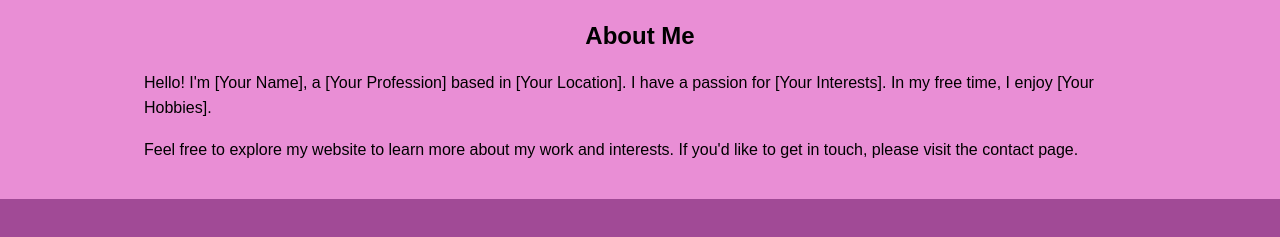
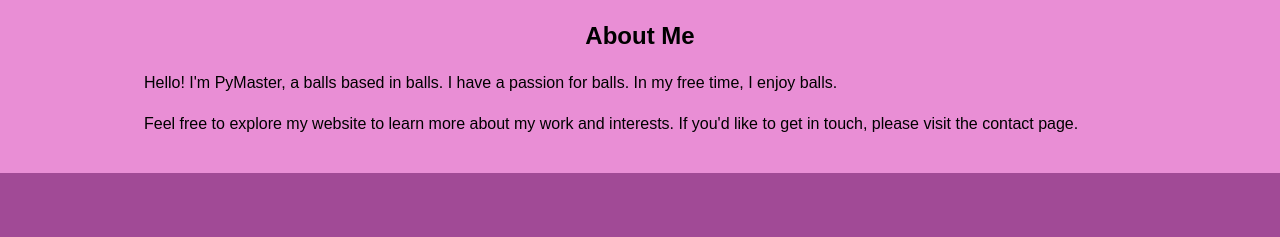
Before and after one commit to flyawaydev123/myhomepage.dodo, a plain HTML site: page index.html in a window 1280 px wide. Shown: the part 521-758 px from the top of the page. Drawn offline with Linux system fonts and the light colour scheme; no server answers.

Commit message:
Update index.html

```diff
--- a/index.html
+++ b/index.html
@@ -106,7 +106,7 @@
     <section class="content">
         <div class="container">
             <h2>About Me</h2>
-            <p>Hello! I'm [Your Name], a [Your Profession] based in [Your Location]. I have a passion for [Your Interests]. In my free time, I enjoy [Your Hobbies].</p>
+            <p>Hello! I'm PyMaster, a balls based in balls. I have a passion for balls. In my free time, I enjoy balls.</p>
             <p>Feel free to explore my website to learn more about my work and interests. If you'd like to get in touch, please visit the contact page.</p>
         </div>
     </section>
```
